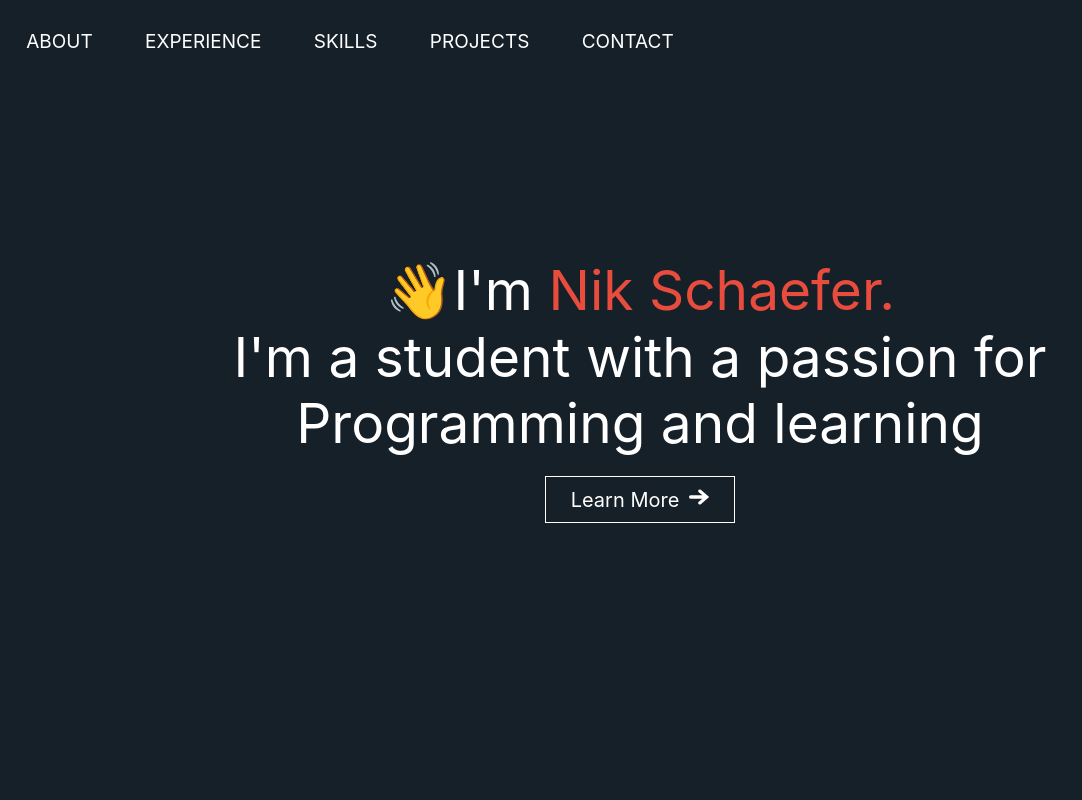
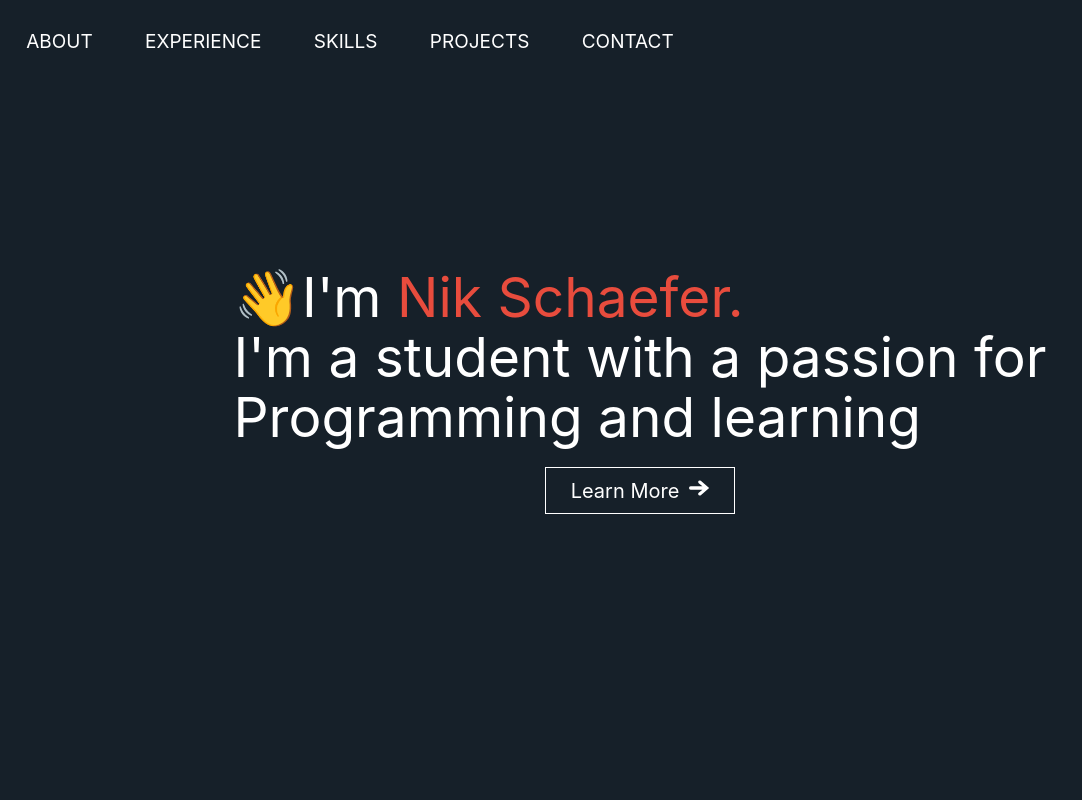
Before and after one commit to NikSchaefer/portfolio-v1, a React (Create React App) app: page / in a window 1280 px wide. Shown: the top 800 px of the page, without its empty margins (0-1082 px from the left). Built offline with nearby package versions, Linux system fonts and the light colour scheme.

Commit message:
Intro Quick Fix

```diff
--- a/src/App.css
+++ b/src/App.css
@@ -167,6 +167,8 @@ header {
 .intro-text {
     font-size: 55px;
     margin: 0;
+    line-height: 60px;
+    text-align: left;
 }
 
 @media screen and (max-width: 900px) {
```
